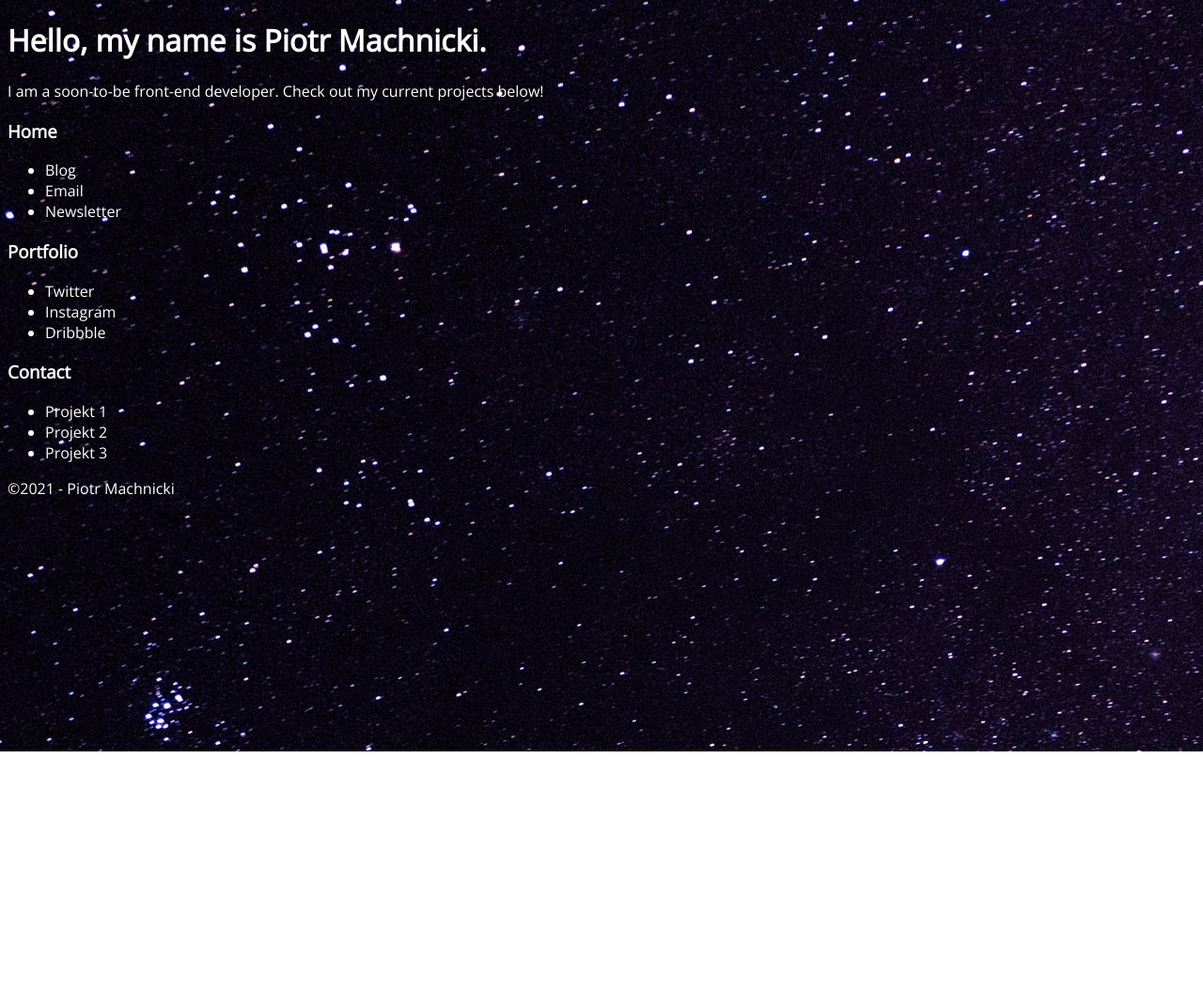
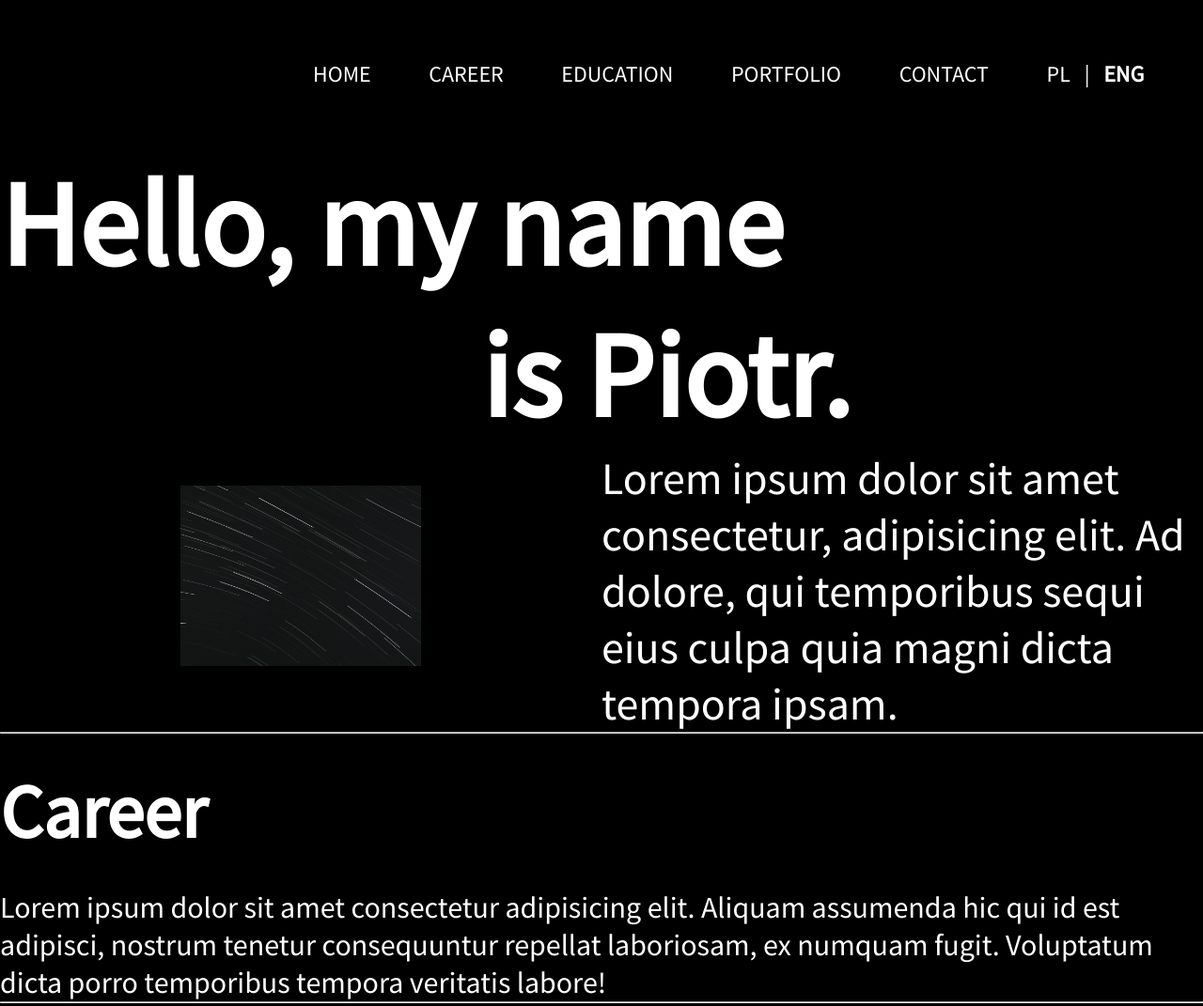
Before and after one commit to Piotr-Machnicki/Piotr-Machnicki.github.io, a plain HTML site: page index.html in a window 1280 px wide. Shown: the top 1071 px of the page at 94% size. Before the commit the page ends 800 px from the top, so only its background shows below. Drawn offline with nearby package versions, Linux system fonts and the light colour scheme.

Commit message:
General change

```diff
--- a/index.html
+++ b/index.html
@@ -1,36 +1,72 @@
 <!DOCTYPE html>
 <html lang="en">
+
 <head>
     <meta charset="UTF-8">
     <meta http-equiv="X-UA-Compatible" content="IE=edge">
     <meta name="viewport" content="width=device-width, initial-scale=1.0">
-    <link rel="stylesheet" href="style\style.css" type="text/css"/>
+    <link rel="stylesheet" href="style\style.css" type="text/css" />
     <link rel="preconnect" href="https://fonts.googleapis.com">
-	<link rel="preconnect" href="https://fonts.gstatic.com" crossorigin>
-	<link href="https://fonts.googleapis.com/css2?family=Open+Sans&display=swap" rel="stylesheet">
-    <title>Piotr Machnicki</title>
+    <link rel="preconnect" href="https://fonts.gstatic.com" crossorigin>
+    <link href="https://fonts.googleapis.com/css2?family=Source+Sans+Pro&display=swap" rel="stylesheet">
+    <title>Frontend Developer Piotr Machnicki</title>
 </head>
+
 <body>
-    <h1>Hello, my name is Piotr Machnicki.</h1>
-    <p>I am a soon-to-be front-end developer. Check out my current projects below!</p>
-    <h3>Home</h3>
-        <ul>
-            <li>Blog</li>
-            <li>Email</li>
-            <li>Newsletter</li>
-        </ul>
-    <h3>Portfolio</h3>
-        <ul>
-            <li>Twitter</li>
-            <li>Instagram</li>
-            <li>Dribbble</li>
-        </ul>
-    <h3>Contact</h3>
-        <ul>
-            <li>Projekt 1</li>
-            <li>Projekt 2</li>
-            <li>Projekt 3</li>
-        </ul>
-    <footer>&copy;2021 - Piotr Machnicki</footer>
+    <div class="wrapper">
+        <nav class="nav">
+            <ul class="nav__list">
+                <li class="nav__item nav__link"><a href="#">Home</a></li>
+                <li class="nav__item nav__link"><a href="#career">Career</a></li>
+                <li class="nav__item nav__link"><a href="#education">Education</a></li>
+                <li class="nav__item nav__link"><a href="#">Portfolio</a></li>
+                <li class="nav__item nav__link"><a href="#">Contact</a></li>
+                <li class="nav__item nav__lang-pl"><a href="#">PL</a></li>
+                <li class="nav__item">
+                    <p>|</p>
+                </li>
+                <li class="nav__item nav__lang-en"><a href="#">ENG</a></li>
+            </ul>
+        </nav>
+
+        <main class="main">
+            <h2 class="main__header">Hello, my name</h1>
+                <h2 class="main__header main__2ndLine">is Piotr.</h1>
+                    <div class="main__flex">
+                        <div class="main__image-wrapper">
+                            <img src="images/linie.jpg" alt="">
+                        </div>
+                        <div class="main__text-wrapper">
+                            <p>Lorem ipsum dolor sit amet consectetur, adipisicing elit. Ad dolore, qui temporibus sequi
+                                eius culpa quia magni dicta tempora ipsam.</p>
+                        </div>
+                    </div>
+        </main>
+
+        <div id="career" class="career">
+            <hr>
+            <h3>Career</h3>
+            <p class="career__text">Lorem ipsum dolor sit amet consectetur adipisicing elit. Aliquam
+                assumenda hic qui
+                id est adipisci,
+                nostrum tenetur consequuntur repellat laboriosam, ex numquam fugit. Voluptatum dicta porro temporibus
+                tempora veritatis labore!
+            </p>
+        </div>
+
+        <div id="education" class="education">
+            <hr>
+            <h3>Education</h3>
+            <p>Lorem ipsum dolor sit amet consectetur adipisicing elit. Aliquam
+                assumenda hic qui
+                id est adipisci,
+                nostrum tenetur consequuntur repellat laboriosam, ex numquam fugit. Voluptatum dicta porro temporibus
+                tempora veritatis labore!
+            </p>
+        </div>
+
+
+    </div>
 </body>
+
 </html>
--- a/style/style.css
+++ b/style/style.css
@@ -1,5 +1,107 @@
+:root {
+	--first-color: #000; /*black*/
+	--second-color: #66cdaa; /*mediumaquamarine*/
+	--text-color: #fff; /*white*/
+  }
+
+  * {
+	margin: 0;
+	padding: 0;
+	box-sizing: border-box;
+	font-family: 'Source Sans Pro', sans-serif;
+	color: var(--text-color);
+  }
+
 body {
-	font-family: 'Open Sans', sans-serif;
-    color: #fff;
-	background-image: url('../images/milkyway.jpg');
+	background-color: black;
 }
+
+.wrapper {
+	max-width: 1600px;
+	margin: 0 auto;
+  }
+
+/* NAVIGATION MENU */
+
+.nav__list {
+	display: flex;
+	align-items: center;
+	justify-content: flex-end;
+	list-style: none;
+	margin: 2rem;
+  }
+
+  .nav__item a {
+	text-decoration: none;
+	font-size: 1.5rem;
+	display: block;
+	text-transform: uppercase;
+	padding: 0.8rem;
+	border: 2px solid transparent;
+  }
+
+  .nav__link a {
+	margin: 1rem;
+  }
+
+  .nav__lang-pl {
+	margin: 1rem 0 1rem 1rem;
+}
+
+  .nav__lang-en {
+	margin: 1rem 1rem 1rem 0;
+	font-weight: 700;
+}
+
+  .nav__item p {
+	font-size: 1.5rem;
+	color: var(--text-color);
+	display: block;
+  }
+
+  nav a:hover {
+	border: 2px solid var(--second-color);
+  }
+
+  .main__header {
+	font-size: 8rem;
+  }
+
+  .main__2ndLine {
+	margin-left: 40%;
+  }
+
+  .main__flex {
+	display: flex;
+	align-items: center;
+	justify-content: center;
+  }
+
+  .main__image-wrapper, .main__text-wrapper {
+	width: 100%;
+  }
+
+  .main__image-wrapper {
+	display: flex;
+	align-items: center;
+	justify-content: center;
+  }
+
+  .main__image-wrapper img {
+	width: 20vw;
+	height: auto;
+	margin-bottom: 2rem;
+  }
+
+  .main__text-wrapper p {
+	font-size: 3rem;
+}
+
+h3 {
+	font-size: 5rem;
+	margin: 2rem 0;
+}
+
+p {
+	font-size: 2rem;
+}
```
Also changed, not shown: images/linie.jpg (added), images/milkyway.jpg (deleted).
